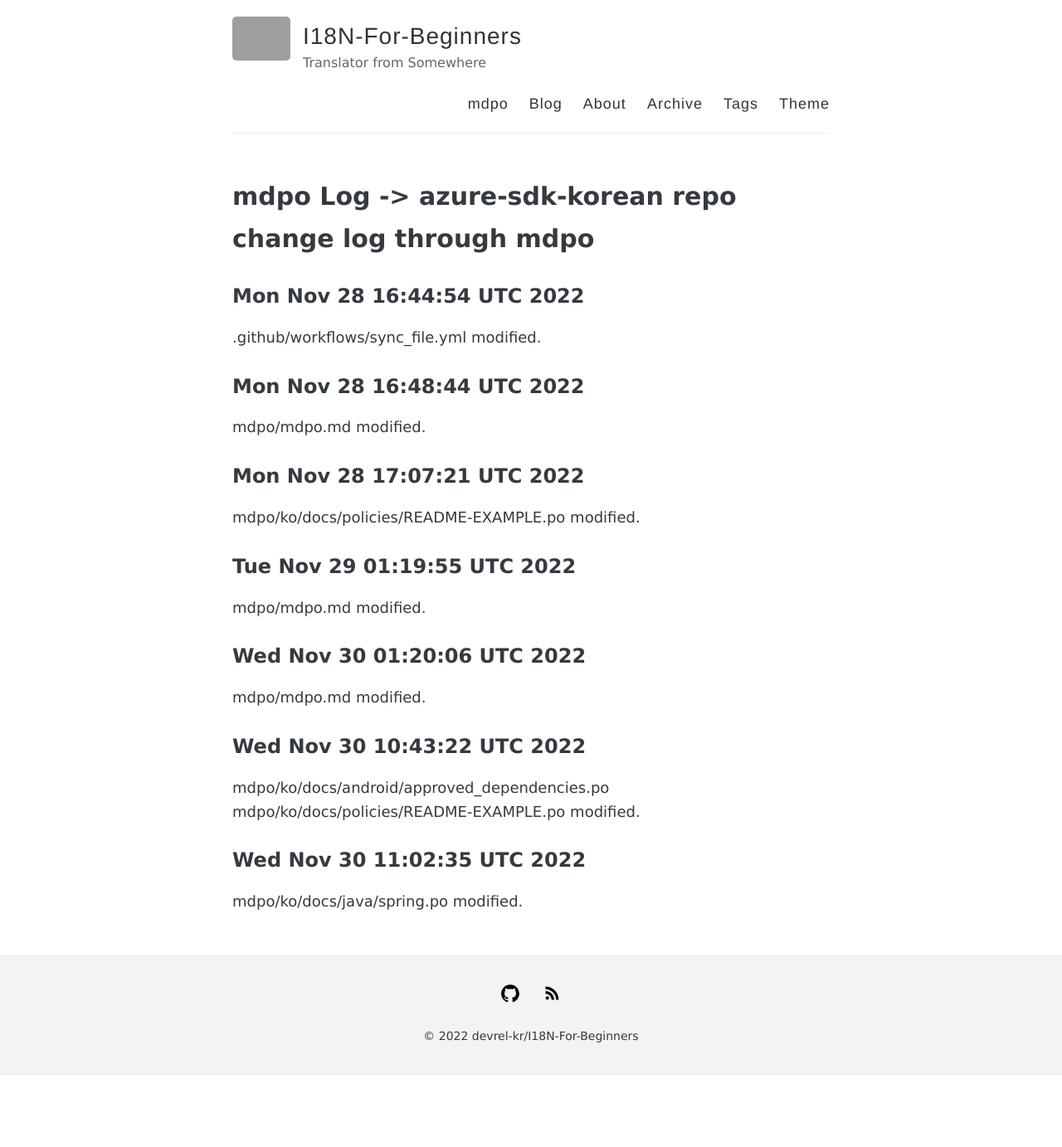
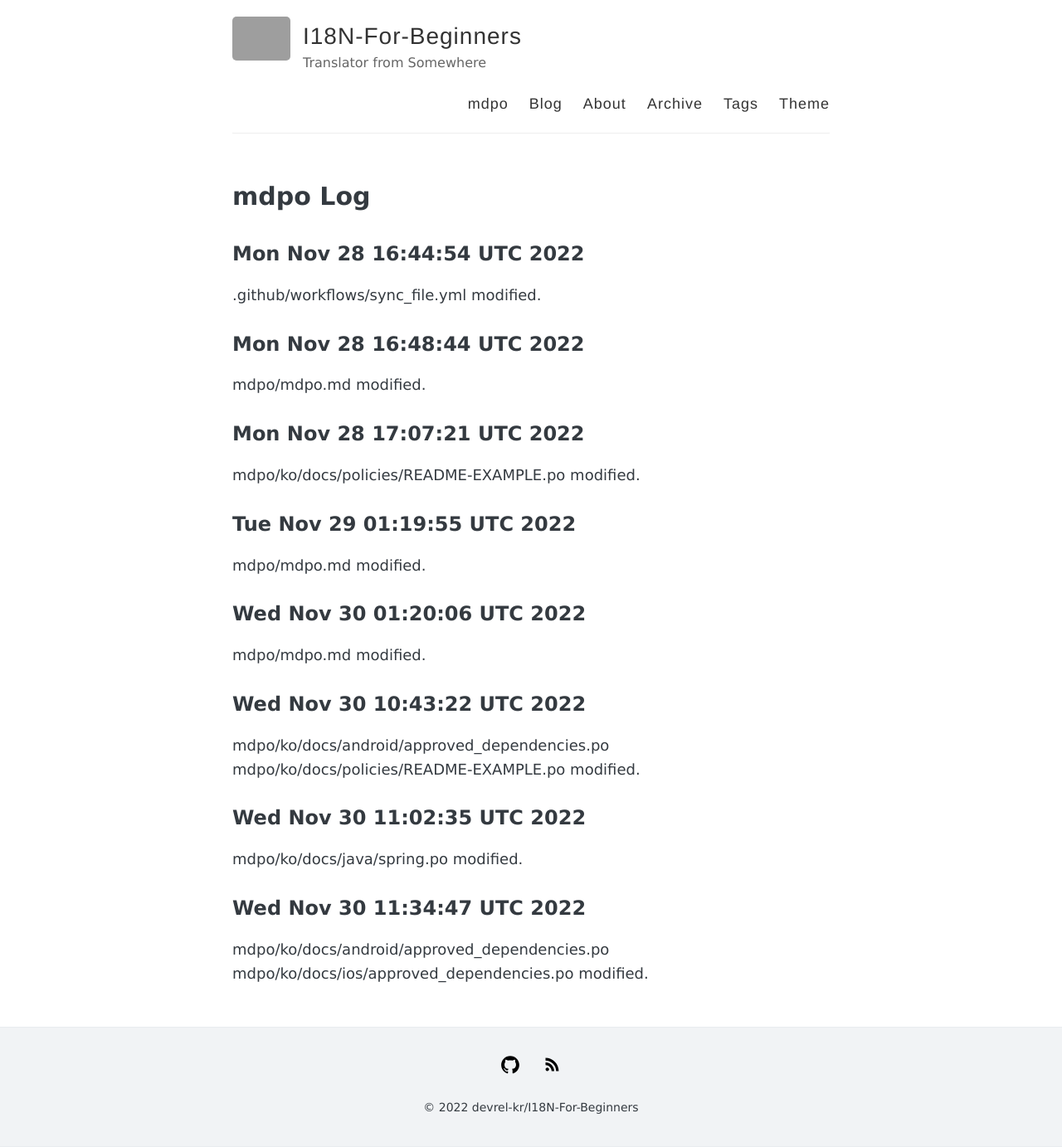
Before and after one commit to devrel-kr/I18N-For-Beginners, a Jekyll site: the page built from mdpo/mdpo.md, in a window 1280 px wide. Shown: the whole page at 83% size. Built offline with Jekyll 4.4.1, drawn with Linux system fonts in a browser that asks for light colours; before the commit the page ends 1296 px from its top, so only the background shows below that; grey boxes are pictures that could not be loaded.

Commit message:
commit to gh-pages

```diff
--- a/mdpo/mdpo.md
+++ b/mdpo/mdpo.md
@@ -1,6 +1,6 @@
 ---
 layout: page
-title: mdpo Log -> azure-sdk-korean repo change log through mdpo
+title: mdpo Log
 permalink: /mdpo/
 ---
 
@@ -39,3 +39,9 @@ Wed Nov 30 11:02:35 UTC 2022
 ----------
 mdpo/ko/docs/java/spring.po
 modified.
+
+Wed Nov 30 11:34:47 UTC 2022
+----------
+mdpo/ko/docs/android/approved_dependencies.po
+mdpo/ko/docs/ios/approved_dependencies.po
+modified.
```
